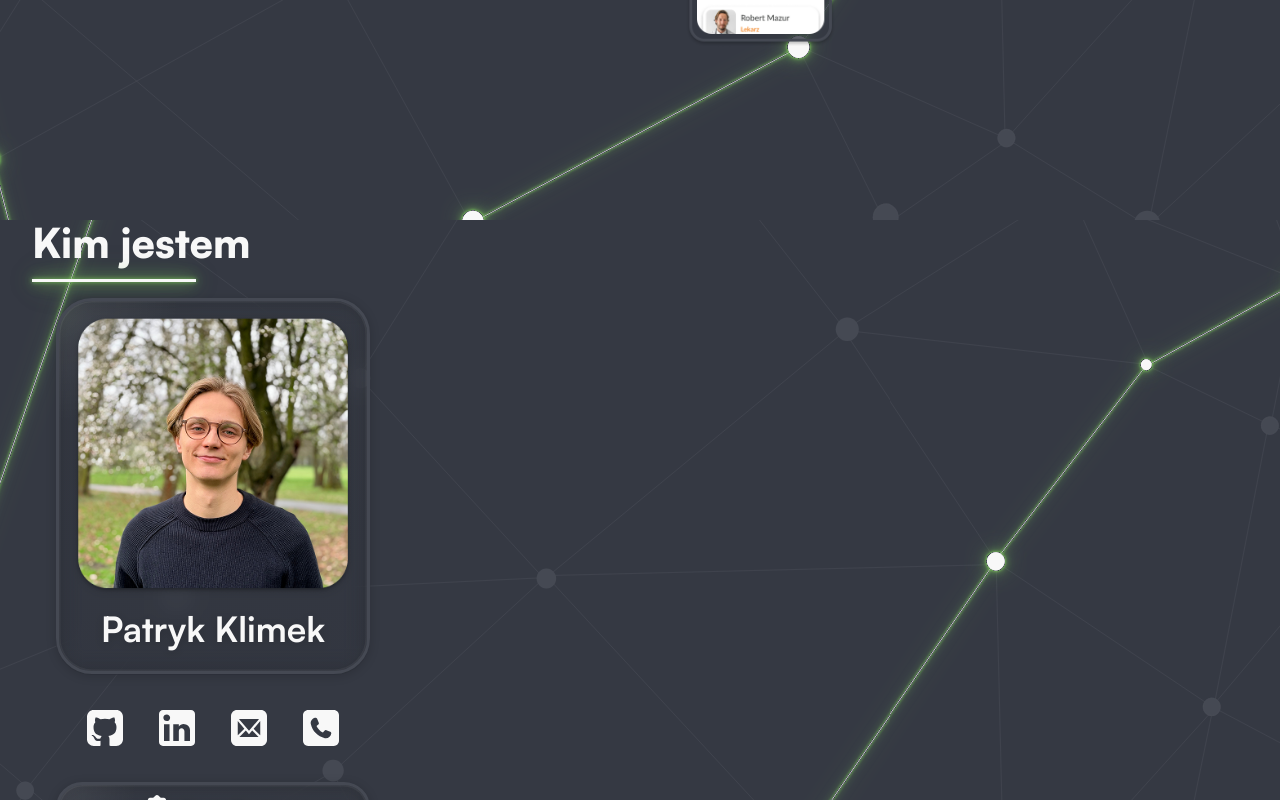
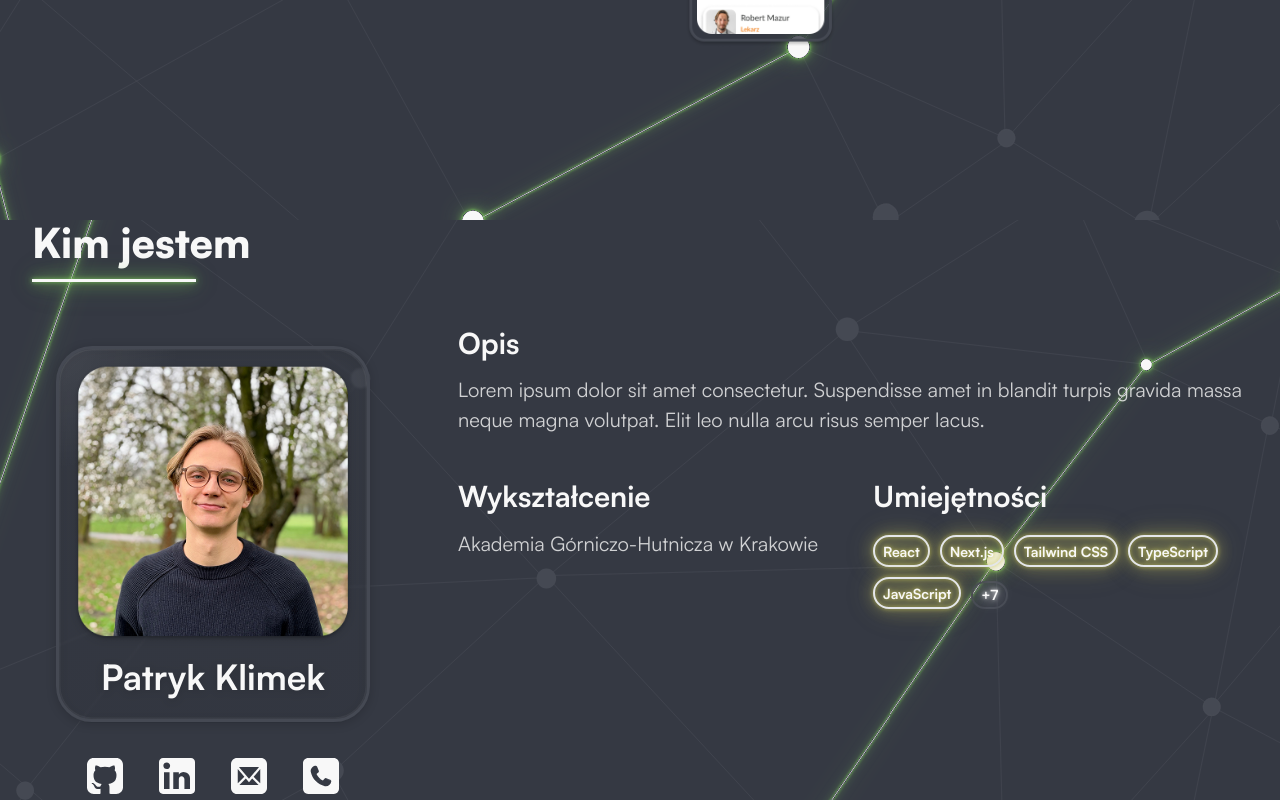
Before and after one commit to pkl1mek/pk-portfolio, a Next.js app: page / in a window 1280 px wide. Shown: the part 580-1380 px from the top of the page. Built offline with nearby package versions, Linux system fonts and the light colour scheme.

Commit message:
InfoContainer.tsx update

```diff
--- a/src/app/page.tsx
+++ b/src/app/page.tsx
@@ -1,5 +1,5 @@
-
-import ProfileContainer from "@/components/ProfileContainer";
+import ProfileContainer from '@/components/ProfileContainer';
+import InfoContainer from '@/components/InfoContainer';
 
 export default function HomePage() {
   return (
@@ -38,7 +38,7 @@ export default function HomePage() {
           "
         />
       </div>
-      <section id="about-me" className="w-full py-20 text-start">
+      <section id="o-mnie" className="w-full py-20 text-start">
         <h2 className="relative inline-block text-[41px] font-black text-primary">
           Kim jestem
           <span
@@ -48,9 +48,11 @@ export default function HomePage() {
             "
           />
         </h2>
-        <ProfileContainer />
+        <div className="mt-12 flex flex-col md:flex-row gap-16">
+          <ProfileContainer />
+          <InfoContainer />
+        </div>
       </section>
-
     </main>
   );
 }
--- /dev/null
+++ b/src/components/InfoContainer.tsx
@@ -0,0 +1,29 @@
+import SkillList from './SkillList';
+
+export default function InfoContainer() {
+  return (
+    <div className="flex flex-1 flex-col gap-10 text-primary">
+      <div className="flex flex-col gap-2.5">
+        <h3 className="text-[29px] font-bold">Opis</h3>
+        <p className="text-[20px] font-normal text-primary/80">
+          Lorem ipsum dolor sit amet consectetur. Suspendisse amet in blandit
+          turpis gravida massa neque magna volutpat. Elit leo nulla arcu risus
+          semper lacus.
+        </p>
+      </div>
+      <div className="flex flex-col md:flex-row gap-10">
+        <div className="w-full md:w-1/2 flex flex-col gap-2.5">
+          <h3 className="text-[29px] font-bold">Wykształcenie</h3>
+          <p className="text-[20px] font-normal text-primary/80">
+            Akademia Górniczo-Hutnicza w Krakowie
+          </p>
+        </div>
+        <div className="w-full md:w-1/2 flex flex-col gap-4">
+          <h3 className="text-[29px] font-bold">Umiejętności</h3>
+          <SkillList />
+        </div>
+
+      </div>
+    </div>
+  );
+}
--- /dev/null
+++ b/src/components/SkillItem.tsx
@@ -0,0 +1,29 @@
+import React from 'react';
+
+interface SkillItemProps {
+  name: string;
+  color: string;
+}
+
+export default function SkillItem({ name, color }: SkillItemProps) {
+  const neonColorClass = `neon-${color}`;
+  const borderColorClass = `border-${color}`;
+
+  return (
+    <div
+      className={`
+        px-2 py-0.5 rounded-[24px]
+        border-[2px] ${borderColorClass}
+        neon ${neonColorClass}
+      `}
+    >
+      <span
+        className={`
+          text-primary font-bold text-sm
+        `}
+      >
+        {name}
+      </span>
+    </div>
+  );
+}
--- /dev/null
+++ b/src/components/SkillList.tsx
@@ -0,0 +1,55 @@
+"use client";
+
+import React, { useState } from 'react';
+import Image from 'next/image';
+import skillsData from '@/data/skills.json';
+import SkillItem from './SkillItem';
+
+export default function SkillList() {
+  const [isOpen, setIsOpen] = useState(false);
+
+  const skillsInFirstRow = 5;
+
+  const hasMoreSkills = skillsData.length > skillsInFirstRow;
+  const skillsToShow = isOpen ? skillsData : skillsData.slice(0, skillsInFirstRow);
+  const remainingCount = skillsData.length - skillsInFirstRow;
+
+  return (
+    <div className="flex flex-wrap items-end gap-2.5">
+      {skillsToShow.map((skill) => (
+        <SkillItem
+          key={skill.name}
+          name={skill.name}
+          color={skill.color}
+        />
+      ))}
+
+      {hasMoreSkills && (
+        <button
+          onClick={() => setIsOpen(!isOpen)}
+          className={`
+            flex items-center justify-center
+            font-bold text-sm text-primary
+            border-[2px] border-stroke
+            transition-all
+            ${isOpen ? 'h-6 w-9 rounded-[24px]' : 'px-2 py-0.5 rounded-[24px]'}
+          `}
+        >
+          {isOpen ? (
+            <Image
+              src="/icons/arrow_up.svg"
+              alt="Pokaż mniej"
+              width={16}
+              height={16}
+              className="neon neon-primary"
+            />
+          ) : (
+            <span className="neon neon-primary">
+              {`+${remainingCount}`}
+            </span>
+          )}
+        </button>
+      )}
+    </div>
+  );
+}
--- /dev/null
+++ b/src/data/skills.json
@@ -0,0 +1,14 @@
+[
+  { "name": "React", "color": "yellow" },
+  { "name": "Next.js", "color": "yellow" },
+  { "name": "Tailwind CSS", "color": "yellow" },
+  { "name": "TypeScript", "color": "yellow" },
+  { "name": "JavaScript", "color": "yellow" },
+  { "name": "Figma", "color": "purple" },
+  { "name": "VS Code", "color": "purple" },
+  { "name": "Git", "color": "yellow" },
+  { "name": "HTML5", "color": "yellow" },
+  { "name": "CSS3", "color": "yellow" },
+  { "name": "Praca zespołowa", "color": "blue" },
+  { "name": "Angielski", "color": "blue" }
+]
--- a/tailwind.config.js
+++ b/tailwind.config.js
@@ -15,6 +15,16 @@ module.exports = {
     './src/pages/**/*.{js,ts,jsx,tsx,mdx}',
     './src/components/**/*.{js,ts,jsx,tsx,mdx}',
     './src/app/**/*.{js,ts,jsx,tsx,mdx}',
+  ],
+
+  safelist: [
+    'neon-primary',
+    'neon-green',
+    'neon-purple',
+    'neon-blue',
+    'neon-yellow',
+    'neon-background',
+    'neon-stroke',
   ],
   theme: {
     extend: {
@@ -67,8 +77,7 @@ module.exports = {
     plugin(function ({ addUtilities, theme }) {
       addUtilities({
         '.glass': {
-          'backgroundImage': theme('backgroundImage.glass-gradient'),
-          'backdrop-filter': 'blur(12px)',
+          'backdrop-filter': 'blur(1px)',
           'filter': 'drop-shadow(0 2px 4px rgba(0, 0, 0, 0.25))',
           'box-shadow': 'inset 0 0 0 1.5px rgba(255, 255, 255, 0.05)',
           'border-width': '3px',
```
Also changed, not shown: public/icons/arrow_up.svg (added), src/components/PhotoContainer.tsx (line endings or trailing spaces).
